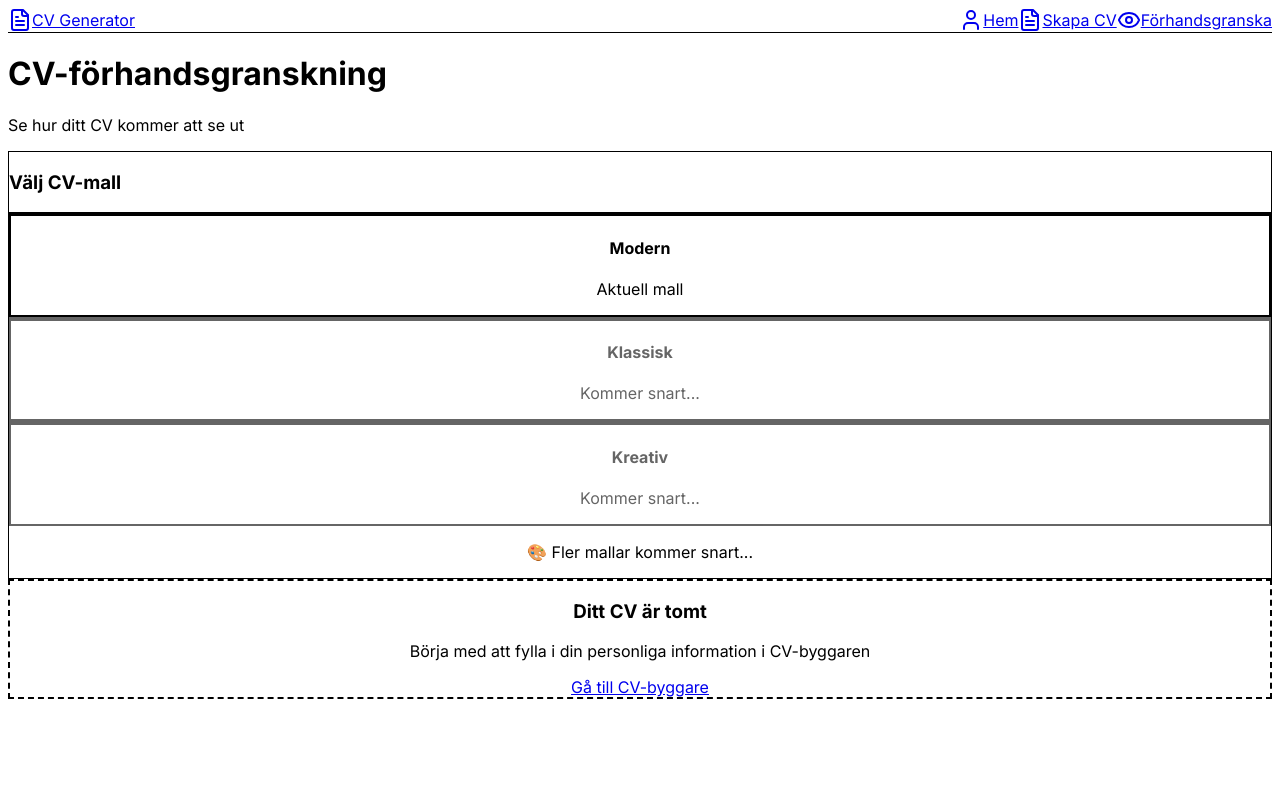
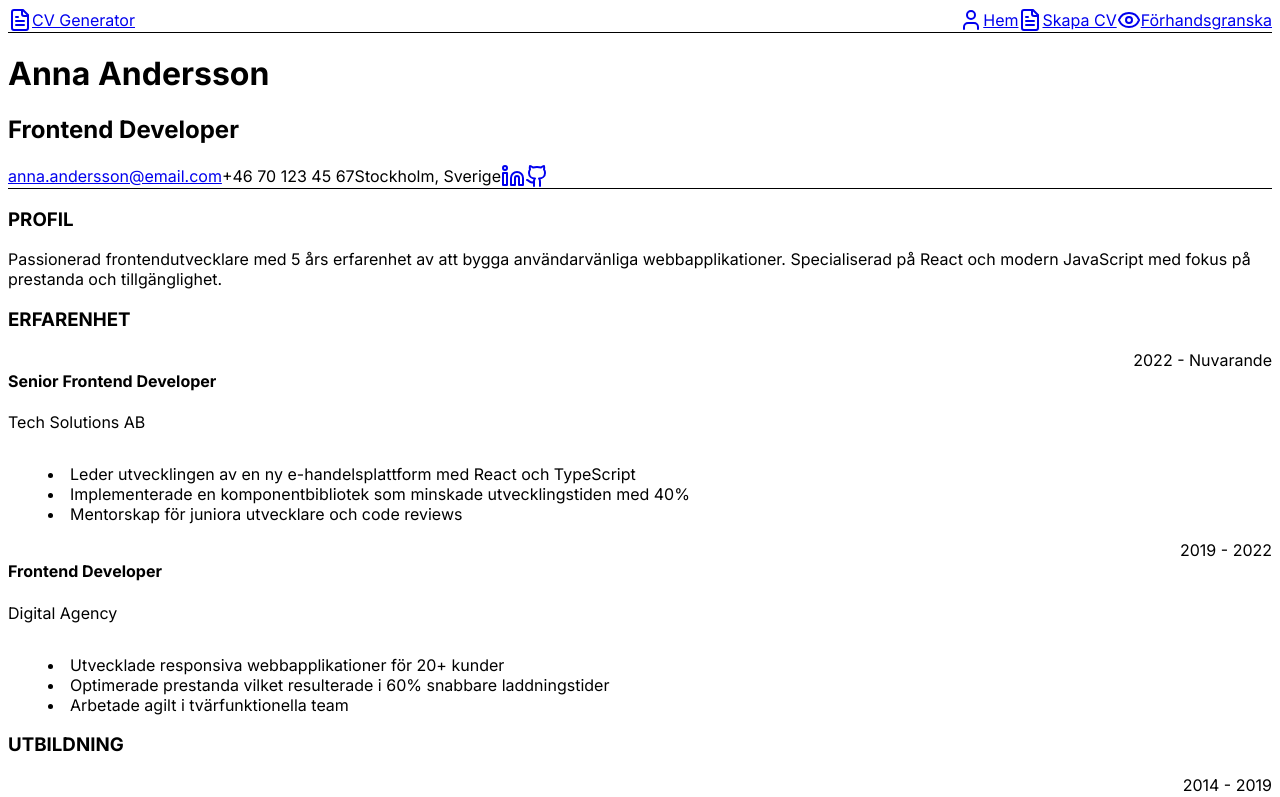
Before and after one commit to RedaEkengren/cvgen, a React (Vite) app: page /preview in a window 1280 px wide. Shown: the top 797 px of the page. Built offline with nearby package versions, Linux system fonts and the light colour scheme.

Commit message:
Fixade design på standardmallen3

```diff
--- a/src/pages/Preview.jsx
+++ b/src/pages/Preview.jsx
@@ -1,295 +1,161 @@
-import { useRef } from 'react'
-import { useCV } from '../context/CVContext'
-import { Download, Mail, Phone, MapPin, Globe, Github, Linkedin } from 'lucide-react'
-import html2pdf from 'html2pdf.js'
+import React from 'react';
+import { Linkedin, Github } from 'lucide-react';
 
-export default function Preview() {
-  const { state } = useCV()
-  const cvRef = useRef()
-
-  const exportToPDF = () => {
-    const element = cvRef.current
-    const opt = {
-      margin: 0,
-      filename: `CV_${state.personalInfo.firstName}_${state.personalInfo.lastName}.pdf`,
-      image: { type: 'jpeg', quality: 0.98 },
-      html2canvas: { scale: 2, useCORS: true },
-      jsPDF: { unit: 'mm', format: 'a4', orientation: 'portrait' }
+const DefaultTemplate = ({
+  name = "Anna Andersson",
+  title = "Frontend Developer",
+  email = "anna.andersson@email.com",
+  phone = "+46 70 123 45 67",
+  location = "Stockholm, Sverige",
+  linkedin = "linkedin.com/in/anna-andersson",
+  github = "github.com/anna-andersson",
+  profile = "Passionerad frontendutvecklare med 5 års erfarenhet av att bygga användarvänliga webbapplikationer. Specialiserad på React och modern JavaScript med fokus på prestanda och tillgänglighet.",
+  experience = [
+    {
+      title: "Senior Frontend Developer",
+      company: "Tech Solutions AB",
+      date: "2022 - Nuvarande",
+      points: [
+        "Leder utvecklingen av en ny e-handelsplattform med React och TypeScript",
+        "Implementerade en komponentbibliotek som minskade utvecklingstiden med 40%",
+        "Mentorskap för juniora utvecklare och code reviews"
+      ]
+    },
+    {
+      title: "Frontend Developer",
+      company: "Digital Agency",
+      date: "2019 - 2022",
+      points: [
+        "Utvecklade responsiva webbapplikationer för 20+ kunder",
+        "Optimerade prestanda vilket resulterade i 60% snabbare laddningstider",
+        "Arbetade agilt i tvärfunktionella team"
+      ]
     }
-
-    html2pdf().set(opt).from(element).save()
+  ],
+  education = [
+    {
+      school: "KTH Kungliga Tekniska Högskolan",
+      program: "Civilingenjör Datateknik",
+      year: "2014 - 2019",
+      description: "Inriktning mot mjukvaruutveckling och människa-datorinteraktion"
     }
-
-  const ModernTemplate = () => (
-    <div className="min-h-screen bg-white p-8" style={{ minHeight: '297mm' }}>
+  ],
+  skills = {
+    languages: ["JavaScript", "TypeScript", "HTML/CSS", "Python"],
+    tools: ["React", "Next.js", "Node.js", "Git", "Figma", "Jest"]
+  }
+}) => {
+  return (
+    <div className="min-h-screen bg-white p-8">
       <div className="max-w-3xl mx-auto">
         {/* Header */}
         <header className="mb-8 pb-6 border-b border-gray-200">
-          <h1 className="text-4xl font-bold text-gray-900 mb-2">
-            {state.personalInfo.firstName} {state.personalInfo.lastName}
-          </h1>
-          <h2 className="text-xl text-gray-600 mb-4">IT-Student & Utvecklare</h2>
-          <div className="flex flex-wrap gap-4 text-sm text-gray-600">
-            {state.personalInfo.email && (
-              <a href={`mailto:${state.personalInfo.email}`} className="hover:text-gray-900 transition-colors">
-                {state.personalInfo.email}
+          <h1 className="text-4xl font-bold text-gray-900 mb-2">{name}</h1>
+          <h2 className="text-xl text-gray-600 mb-4">{title}</h2>
+          <div className="flex flex-wrap gap-4 text-sm text-gray-600 items-center">
+            <a href={`mailto:${email}`} className="hover:text-gray-900 transition-colors">
+              {email}
+            </a>
+            <span>{phone}</span>
+            <span>{location}</span>
+            {linkedin && (
+              <a href={`https://${linkedin}`} className="hover:text-gray-900 transition-colors flex items-center gap-1">
+                <Linkedin className="w-4 h-4" />
               </a>
             )}
-            {state.personalInfo.phone && <span>{state.personalInfo.phone}</span>}
-            {state.personalInfo.city && <span>{state.personalInfo.city}</span>}
-            {state.personalInfo.linkedIn && (
-              <a href={`https://${state.personalInfo.linkedIn.replace('https://', '').replace('http://', '')}`} className="hover:text-gray-900 transition-colors flex items-center gap-1">
-                <Linkedin className="w-4 h-4" />
-                <span className="sr-only">LinkedIn</span>
-              </a>
-            )}
-            {state.personalInfo.github && (
-              <a href={`https://${state.personalInfo.github.replace('https://', '').replace('http://', '')}`} className="hover:text-gray-900 transition-colors flex items-center gap-1">
+            {github && (
+              <a href={`https://${github}`} className="hover:text-gray-900 transition-colors flex items-center gap-1">
                 <Github className="w-4 h-4" />
-                <span className="sr-only">GitHub</span>
               </a>
             )}
           </div>
         </header>
 
         {/* Profile */}
-        {state.personalInfo.summary && (
         <section className="mb-8">
           <h3 className="text-lg font-semibold text-gray-900 mb-3 uppercase tracking-wide">
             Profil
           </h3>
           <p className="text-gray-700 leading-relaxed">
-              {state.personalInfo.summary}
+            {profile}
           </p>
         </section>
-        )}
 
         {/* Experience */}
-        {state.experience.length > 0 && (
         <section className="mb-8">
           <h3 className="text-lg font-semibold text-gray-900 mb-4 uppercase tracking-wide">
             Erfarenhet
           </h3>
           <div className="space-y-6">
-              {state.experience.map((exp, index) => (
+            {experience.map((job, index) => (
               <div key={index} className="relative">
                 <div className="flex justify-between items-start mb-2">
                   <div>
-                      <h4 className="text-base font-semibold text-gray-900">{exp.position}</h4>
-                      <p className="text-gray-600">{exp.company}</p>
+                    <h4 className="text-base font-semibold text-gray-900">{job.title}</h4>
+                    <p className="text-gray-600">{job.company}</p>
                   </div>
-                    <span className="text-sm text-gray-500 whitespace-nowrap">
-                      {exp.startDate} - {exp.current ? 'Nuvarande' : exp.endDate}
-                    </span>
+                  <span className="text-sm text-gray-500 whitespace-nowrap">{job.date}</span>
                 </div>
-                  {exp.description && (
                 <ul className="list-disc list-inside space-y-1 text-gray-700 ml-0">
-                      {exp.description.split('\n').filter(line => line.trim()).map((line, i) => (
-                        <li key={i} className="leading-relaxed">{line.trim()}</li>
+                  {job.points.map((point, i) => (
+                    <li key={i} className="leading-relaxed">{point}</li>
                   ))}
                 </ul>
+              </div>
+            ))}
+          </div>
+        </section>
+
+        {/* Education */}
+        <section className="mb-8">
+          <h3 className="text-lg font-semibold text-gray-900 mb-4 uppercase tracking-wide">
+            Utbildning
+          </h3>
+          <div className="space-y-4">
+            {education.map((edu, index) => (
+              <div key={index}>
+                <div className="flex justify-between items-start mb-1">
+                  <div>
+                    <h4 className="text-base font-semibold text-gray-900">{edu.school}</h4>
+                    <p className="text-gray-700">{edu.program}</p>
+                  </div>
+                  <span className="text-sm text-gray-500">{edu.year}</span>
+                </div>
+                {edu.description && (
+                  <p className="text-sm text-gray-600 mt-1">{edu.description}</p>
                 )}
               </div>
             ))}
           </div>
         </section>
-        )}
-
-        {/* Education */}
-        {state.education.length > 0 && (
-          <section className="mb-8">
-            <h3 className="text-lg font-semibold text-gray-900 mb-4 uppercase tracking-wide">
-              Utbildning
-            </h3>
-            <div className="space-y-4">
-              {state.education.map((edu, index) => (
-                <div key={index}>
-                  <div className="flex justify-between items-start mb-1">
-                    <div>
-                      <h4 className="text-base font-semibold text-gray-900">{edu.school}</h4>
-                      <p className="text-gray-700">{edu.degree}</p>
-                    </div>
-                    <span className="text-sm text-gray-500">{edu.startDate} - {edu.endDate}</span>
-                  </div>
-                  {(edu.field || edu.description) && (
-                    <p className="text-sm text-gray-600 mt-1">
-                      {[edu.field && `Inriktning: ${edu.field}`, edu.description]
-                        .filter(Boolean)
-                        .join('. ')}
-                    </p>
-                  )}
-                </div>
-              ))}
-            </div>
-          </section>
-        )}
-
-        {/* Projects */}
-        {(state.projects.length > 0 || state.githubProjects.length > 0) && (
-          <section className="mb-8">
-            <h3 className="text-lg font-semibold text-gray-900 mb-4 uppercase tracking-wide">
-              Projekt
-            </h3>
-            <div className="space-y-4">
-              {/* Manual projects */}
-              {state.projects.map((project, index) => (
-                <div key={`manual-${index}`}>
-                  <h4 className="text-base font-semibold text-gray-900">{project.name}</h4>
-                  <p className="text-gray-700 mt-1">{project.description}</p>
-                  {project.technologies && (
-                    <p className="text-sm text-gray-600 mt-1">Teknologier: {project.technologies}</p>
-                  )}
-                </div>
-              ))}
-              {/* GitHub projects */}
-              {state.githubProjects.map((project, index) => (
-                <div key={`github-${index}`}>
-                  <h4 className="text-base font-semibold text-gray-900">{project.name}</h4>
-                  <p className="text-gray-700 mt-1">{project.description}</p>
-                  <p className="text-sm text-gray-600 mt-1">Språk: {project.technologies} • ⭐ {project.stars}</p>
-                </div>
-              ))}
-            </div>
-          </section>
-        )}
 
         {/* Skills */}
-        {state.skills.length > 0 && (
         <section>
           <h3 className="text-lg font-semibold text-gray-900 mb-4 uppercase tracking-wide">
             Färdigheter
           </h3>
           <div className="grid grid-cols-2 gap-6">
-              {/* Languages */}
-              {state.skills.some(skill => skill.category === 'languages') && (
             <div>
               <h4 className="text-sm font-semibold text-gray-700 mb-2 uppercase">Språk & Tekniker</h4>
               <ul className="space-y-1">
-                    {state.skills
-                      .filter(skill => skill.category === 'languages')
-                      .map((skill, index) => (
-                        <li key={index} className="text-gray-700">{skill.name}</li>
-                      ))}
-                  </ul>
-                </div>
-              )}
-
-              {/* Tools & Frameworks */}
-              {state.skills.some(skill => skill.category === 'frameworks' || skill.category === 'tools') && (
-                <div>
-                  <h4 className="text-sm font-semibold text-gray-700 mb-2 uppercase">Verktyg & Ramverk</h4>
-                  <ul className="space-y-1">
-                    {state.skills
-                      .filter(skill => skill.category === 'frameworks' || skill.category === 'tools')
-                      .map((skill, index) => (
-                        <li key={index} className="text-gray-700">{skill.name}</li>
-                      ))}
-                  </ul>
-                </div>
-              )}
-
-              {/* Fallback for old skill format */}
-              {state.skills.some(skill => typeof skill === 'string') && (
-                <div className="col-span-2">
-                  <h4 className="text-sm font-semibold text-gray-700 mb-2 uppercase">Färdigheter</h4>
-                  <ul className="space-y-1">
-                    {state.skills
-                      .filter(skill => typeof skill === 'string')
-                      .map((skill, index) => (
+                {skills.languages.map((skill, index) => (
                   <li key={index} className="text-gray-700">{skill}</li>
                 ))}
               </ul>
             </div>
-              )}
+            <div>
+              <h4 className="text-sm font-semibold text-gray-700 mb-2 uppercase">Verktyg & Ramverk</h4>
+              <ul className="space-y-1">
+                {skills.tools.map((tool, index) => (
+                  <li key={index} className="text-gray-700">{tool}</li>
+                ))}
+              </ul>
+            </div>
           </div>
         </section>
-        )}
       </div>
     </div>
-  )
+  );
+};
 
-  const hasContent = state.personalInfo.firstName || state.personalInfo.lastName ||
-                    state.education.length > 0 || state.experience.length > 0 ||
-                    state.projects.length > 0 || state.githubProjects.length > 0
-
-  return (
-    <div className="min-h-screen bg-gray-100 py-8">
-      <div className="max-w-7xl mx-auto px-4 sm:px-6 lg:px-8">
-        <div className="flex justify-between items-center mb-8">
-          <div>
-            <h1 className="text-3xl font-bold text-gray-900">CV-förhandsgranskning</h1>
-            <p className="text-gray-600 mt-2">Se hur ditt CV kommer att se ut</p>
-          </div>
-
-          {hasContent && (
-            <button
-              onClick={exportToPDF}
-              className="flex items-center px-6 py-3 bg-primary-600 text-white font-semibold rounded-lg hover:bg-primary-700 transition-colors shadow-lg"
-            >
-              <Download className="h-5 w-5 mr-2" />
-              Ladda ner PDF
-            </button>
-          )}
-        </div>
-
-        {/* Template Selector */}
-        <div className="mb-8">
-          <div className="bg-white rounded-xl shadow-sm border border-gray-200 p-6">
-            <h3 className="text-lg font-semibold text-gray-900 mb-4">Välj CV-mall</h3>
-            <div className="grid grid-cols-1 md:grid-cols-3 gap-4">
-              <div className="border-2 border-primary-500 rounded-lg p-4 bg-primary-50">
-                <div className="text-center">
-                  <div className="w-16 h-20 bg-white border border-gray-200 rounded mx-auto mb-3"></div>
-                  <h4 className="font-medium text-gray-900">Modern</h4>
-                  <p className="text-sm text-gray-600 mt-1">Aktuell mall</p>
-                </div>
-              </div>
-
-              <div className="border-2 border-gray-200 rounded-lg p-4 bg-gray-50 opacity-60">
-                <div className="text-center">
-                  <div className="w-16 h-20 bg-white border border-gray-200 rounded mx-auto mb-3"></div>
-                  <h4 className="font-medium text-gray-500">Klassisk</h4>
-                  <p className="text-sm text-gray-400 mt-1">Kommer snart...</p>
-                </div>
-              </div>
-
-              <div className="border-2 border-gray-200 rounded-lg p-4 bg-gray-50 opacity-60">
-                <div className="text-center">
-                  <div className="w-16 h-20 bg-white border border-gray-200 rounded mx-auto mb-3"></div>
-                  <h4 className="font-medium text-gray-500">Kreativ</h4>
-                  <p className="text-sm text-gray-400 mt-1">Kommer snart...</p>
-                </div>
-              </div>
-            </div>
-            <p className="text-center text-sm text-gray-500 mt-4">
-              🎨 Fler mallar kommer snart...
-            </p>
-          </div>
-        </div>
-
-        {!hasContent ? (
-          <div className="text-center py-16">
-            <div className="bg-white rounded-xl shadow-sm border-2 border-dashed border-gray-300 p-12">
-              <h3 className="text-xl font-medium text-gray-900 mb-4">
-                Ditt CV är tomt
-              </h3>
-              <p className="text-gray-600 mb-6">
-                Börja med att fylla i din personliga information i CV-byggaren
-              </p>
-              <a
-                href="/builder"
-                className="inline-flex items-center px-6 py-3 bg-primary-600 text-white font-semibold rounded-lg hover:bg-primary-700 transition-colors"
-              >
-                Gå till CV-byggare
-              </a>
-            </div>
-          </div>
-        ) : (
-          <div ref={cvRef} className="cv-container">
-            <ModernTemplate />
-          </div>
-        )}
-      </div>
-    </div>
-  )
-}
+export default DefaultTemplate;
```
Lines whose indentation alone changed are shown as unchanged.
